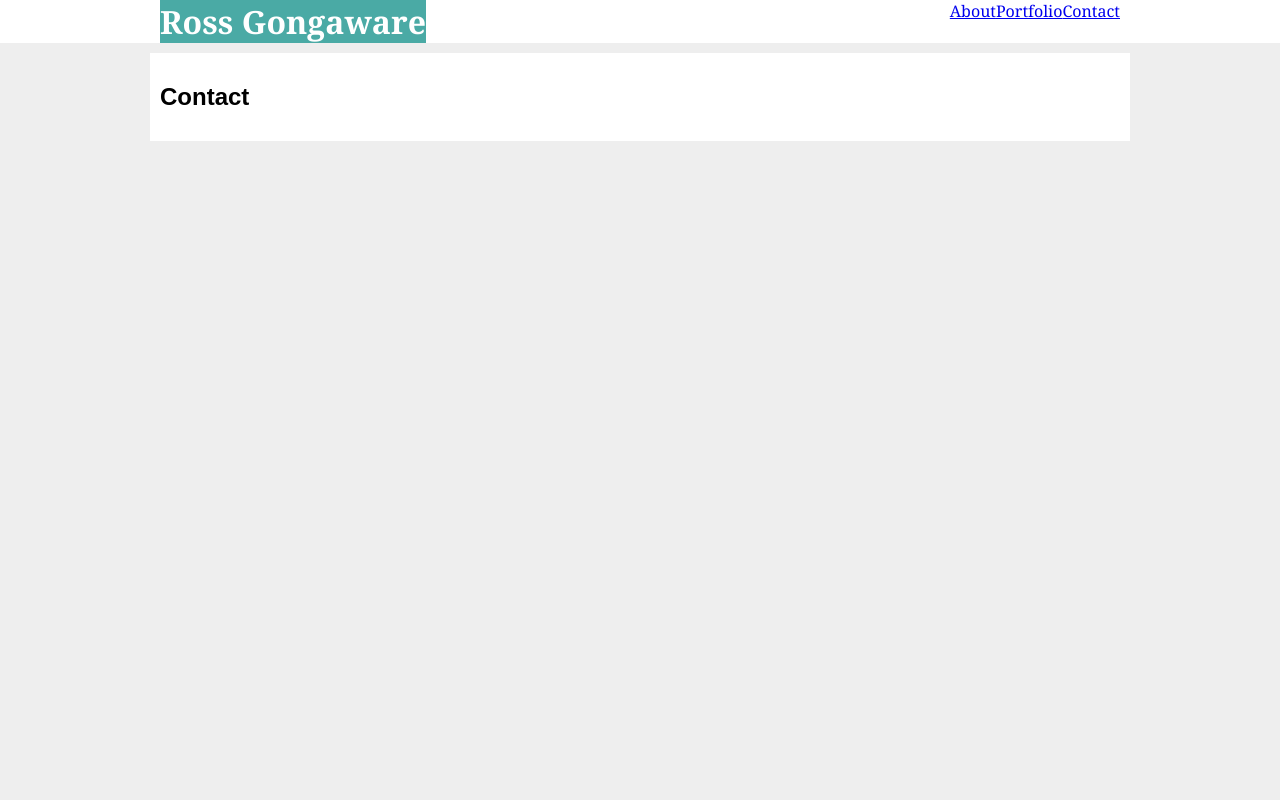
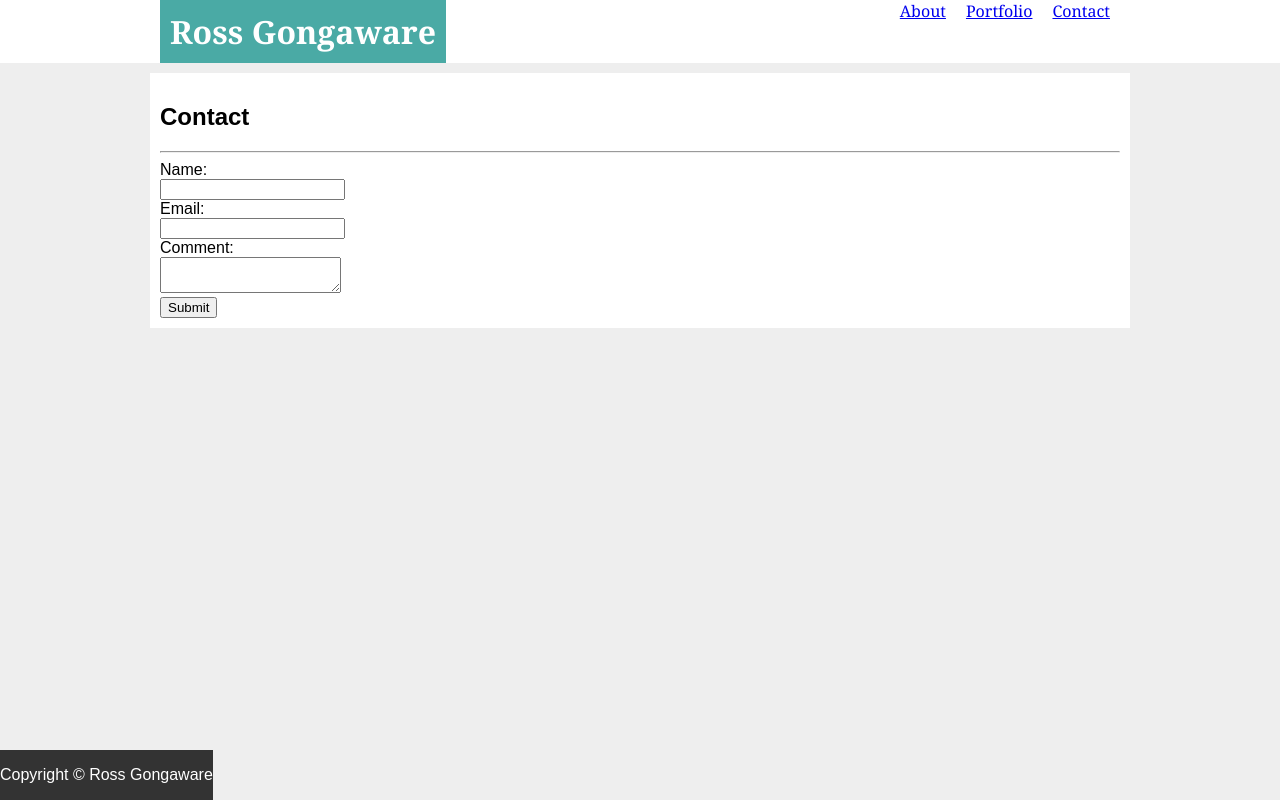
Before and after one commit to rossgong/basic-portfolio, a plain HTML site: page contact.html in a window 1280 px wide. Drawn offline with Linux system fonts and the light colour scheme.

Commit message:
class2-2 work. Fleshed out all the pages and fleshed out structure

```diff
--- a/assets/css/index.css
+++ b/assets/css/index.css
@@ -4,5 +4,5 @@
     width: 200px;
     height: 250px;
     float: left;
-    margin: 20px;
+    margin: 0px 15px 15px 0px;
 }
--- a/assets/css/structure.css
+++ b/assets/css/structure.css
@@ -1,3 +1,12 @@
+#nameHeading {
+    float: left;
+    font-weight: bolder;
+    background-color: #4aaaa5;
+    color: white;
+    margin: 0 0;
+    padding: 10px 10px;
+}
+
 body {
     background-color: #eee;
     margin: 0;
@@ -6,15 +15,7 @@ body {
 
 header {
     background-color: white;
-}
-
-#nameHeading {
-    float: left;
-    font-weight: bolder;
-    background-color: #4aaaa5;
-    color: white;
-    margin: 0 0;
-    padding: 10 10;
+    margin: 0;
 }
 
 #heading {
@@ -25,6 +26,7 @@ header {
 
 .headerLink {
     float: right;
+    margin: auto 10px;
 }
 
 .clearfix::after {
@@ -35,7 +37,15 @@ header {
 
 section {
     width: 960px;
+    padding: 10px 10px;
     margin: 10px auto;
-    padding: 10px 10px;
     background-color: white;
 }
+
+footer {
+    position: fixed;
+    bottom: 0;
+    height: 50px;
+    background-color: #333;
+    color: white;
+}
--- a/contact.html
+++ b/contact.html
@@ -21,6 +21,25 @@
 
         <section>
             <h2>Contact</h2>
+
+            <hr>
+
+            <form>
+                Name: <br>
+                <input type="text" name="name"> <br>
+                Email: <br>
+                <input type="email" name="email"> <br>
+                Comment: <br>
+                <textarea></textarea> <br>
+
+                <input type="submit" value="Submit">
+
+            </form>
+
         </section>
+
+        <footer>
+            <p id="copyright">Copyright &copy; Ross Gongaware</p>
+        </footer>
     </body>
 </html>
```
Also changed, not shown: index.html (+6 -0 lines), portfolio.html (+6 -0 lines).
